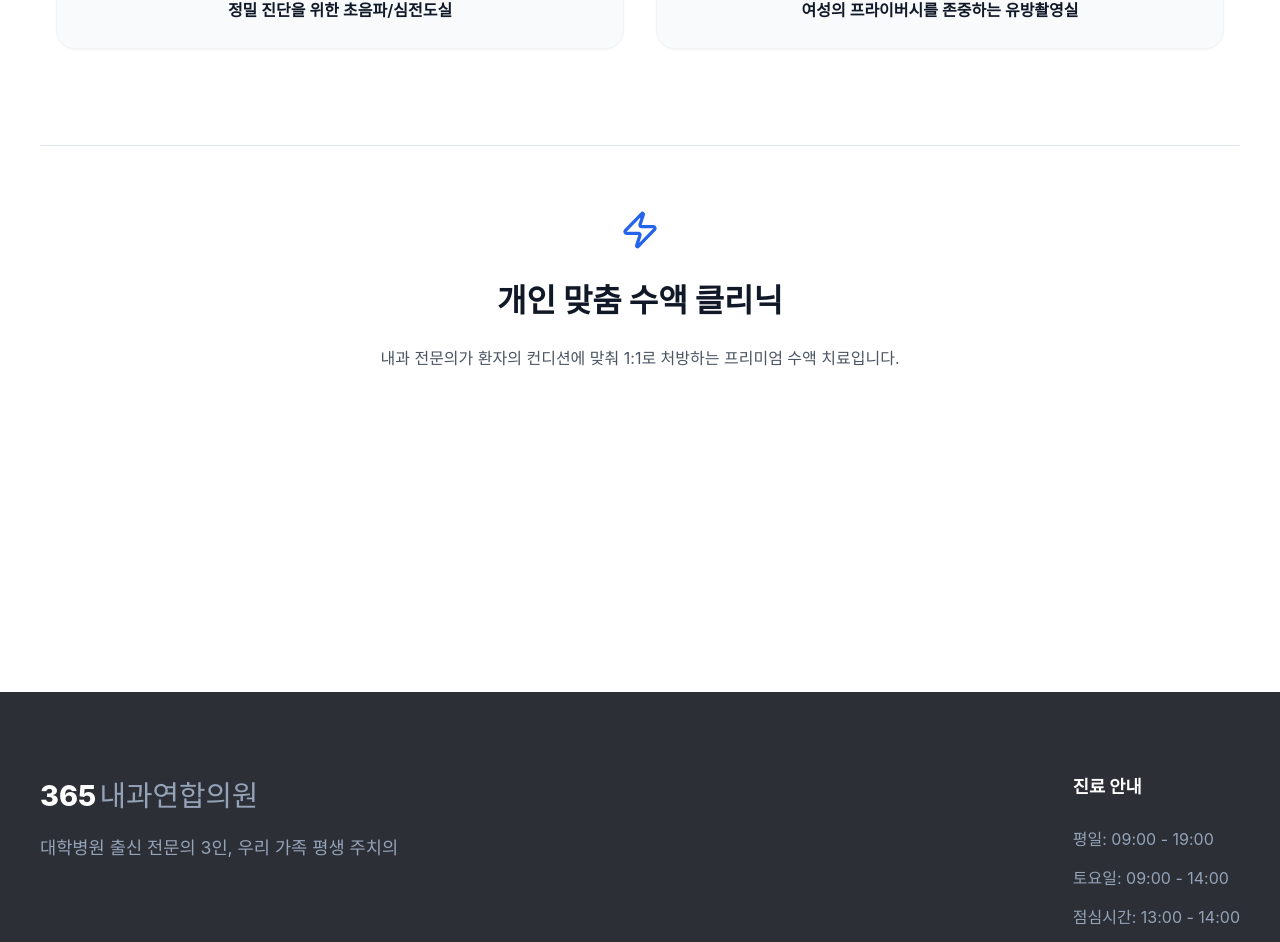
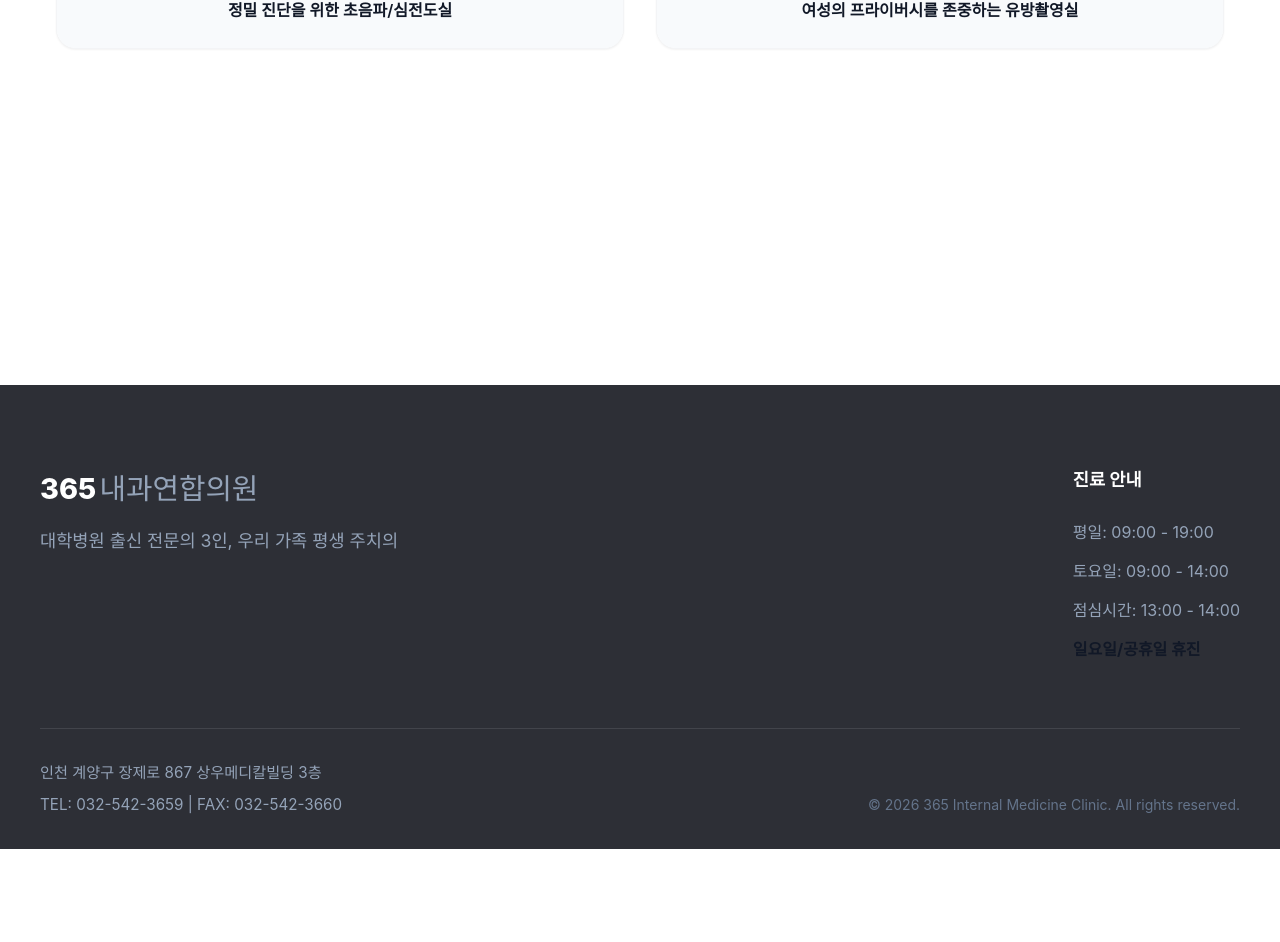
Before and after one commit to bnam1321-bit/365-clinic-web, a Next.js app: page /ultrasound in a window 1280 px wide. Shown: the part 4250-5192 px from the top of the page. After the commit the page ends 5099 px from the top, so only its background shows below. Built offline with nearby package versions, Linux system fonts and the light colour scheme; a web font is replaced by a local one.

Commit message:
Remove IV therapy section from ultrasound clinic page

```diff
--- a/src/app/ultrasound/page.tsx
+++ b/src/app/ultrasound/page.tsx
@@ -200,17 +200,6 @@ export default function UltrasoundPage() {
                         </FadeIn>
                     </div>
 
-                    {/* IV Therapy Section (Kept as secondary service) */}
-                    <FadeIn delay={0.6}>
-                        <div className={styles.ivSection}>
-                            <div className={styles.ivHeader}>
-                                <Zap size={40} color="#2563EB" style={{ marginBottom: '1rem' }} />
-                                <h2 style={{ fontSize: '2rem', fontWeight: 800, color: '#111827' }}>개인 맞춤 수액 클리닉</h2>
-                                <p style={{ marginTop: '1rem', color: '#4B5563' }}>내과 전문의가 환자의 컨디션에 맞춰 1:1로 처방하는 프리미엄 수액 치료입니다.</p>
-                            </div>
-                        </div>
-                    </FadeIn>
-
                 </div>
             </section>
         </main>
```
